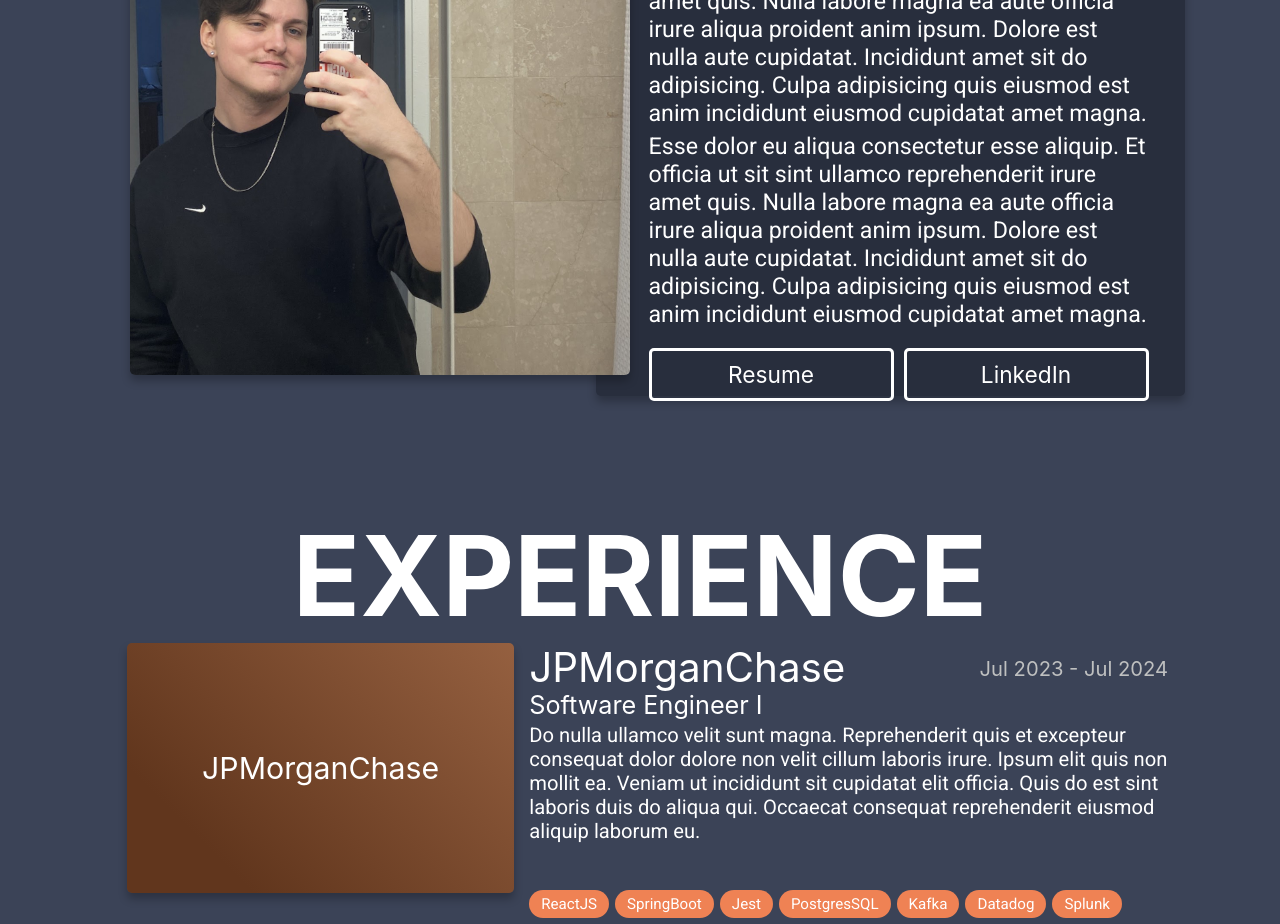
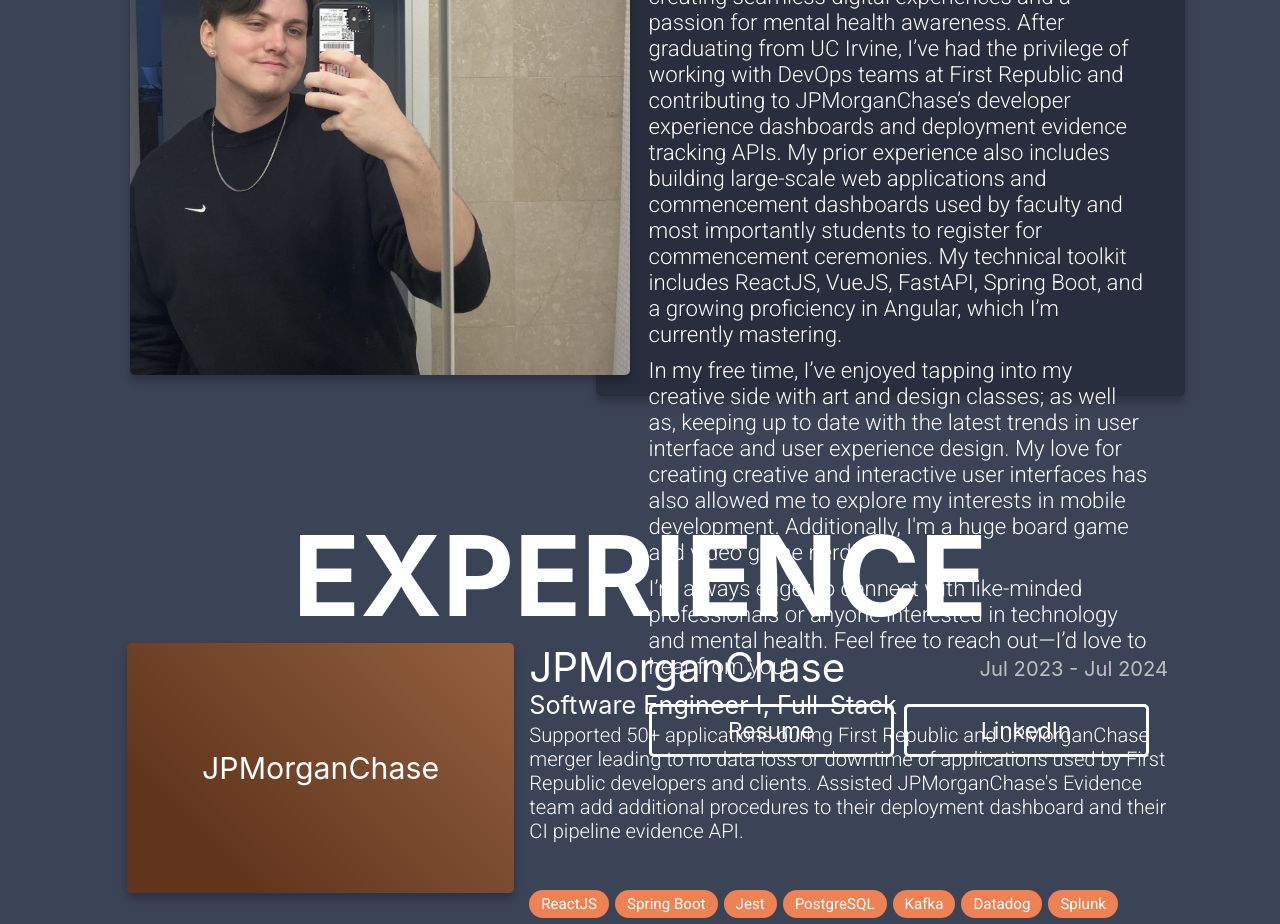
Before and after one commit to RileyChampion/personal-website-2.0, a React (Create React App) app: page / in a window 1280 px wide. Shown: the part 1280-2204 px from the top of the page. Built offline with nearby package versions, Linux system fonts and the light colour scheme; a web font is replaced by a local one.

Commit message:
Additional text content, slight changes to styling and resume change

```diff
--- a/src/components/ContactModal/ContactModal.tsx
+++ b/src/components/ContactModal/ContactModal.tsx
@@ -17,6 +17,7 @@
                             <img
                                 src={RileyPicture}
                                 height="200px"
+                                alt="Riley Champion"
                             />
                         </div>
                     <h2>Riley Champion</h2>
--- a/src/config/experience.json
+++ b/src/config/experience.json
@@ -3,11 +3,11 @@
         "name" : "JPMorganChase",
         "website": "https://www.jpmorganchase.com/",
         "gradient" : "linear-gradient(45deg, rgba(97,54,29,1) 20%, rgba(149,96,64,1) 100%)",
-        "title": "Software Engineer I",
+        "title": "Software Engineer I, Full-Stack",
         "start" : "Jul 2023",
         "end" : "Jul 2024",
-        "experience" : ["Do nulla ullamco velit sunt magna. Reprehenderit quis et excepteur consequat dolor dolore non velit cillum laboris irure. Ipsum elit quis non mollit ea. Veniam ut incididunt sit cupidatat elit officia. Quis do est sint laboris duis do aliqua qui. Occaecat consequat reprehenderit eiusmod aliquip laborum eu."],
-        "tech" :  ["ReactJS", "SpringBoot", "Jest", "PostgresSQL", "Kafka", "Datadog", "Splunk", "Terraform", "AWS"]
+        "experience" : ["Supported 50+ applications during First Republic and JPMorganChase merger leading to no data loss or downtime of applications used by First Republic developers and clients. Assisted JPMorganChase's Evidence team add additional procedures to their deployment dashboard and their CI pipeline evidence API."],
+        "tech" :  ["ReactJS", "Spring Boot", "Jest", "PostgreSQL", "Kafka", "Datadog", "Splunk", "Terraform", "AWS"]
     },
     {
         "name": "First Republic",
@@ -16,8 +16,8 @@
         "title": "Software Engineer, Developer Experience",
         "start" : "Aug 2022",
         "end" : "Jul 2023",
-        "experience" : ["Duis pariatur consequat ipsum in adipisicing. Dolore velit laboris enim labore nulla. Aute labore Lorem ea cillum anim non amet. Velit mollit nostrud in nulla dolor. Non laboris labore pariatur tempor consequat. Nisi amet deserunt magna non consequat non quis."],
-        "tech" :  ["Flask", "SpringBoot", "Node.js", ".NET", "Docker", "Kubernetes", "Jenkins", "JFrog Artifactory", "NewRelic", "Aquasec", "Veracode", "WebInspect", "AWS"]
+        "experience" : ["Developed a customized Python CLI build and deployment tools, streamlining processes for 1000+ engineers. Increased efforts of visibility of security vulnerabilities using Aquasec, WebInspect, and Veracode for the DevOps team’s internal sample applications and devops toolkit by running daily, automated Jenkins cronjobs. Began working on efforts to overhaul from Python to Golang and modularization efforts of the firm’s internal developer tool kit."],
+        "tech" :  ["Flask", "Spring Boot", "Node.js", ".NET", "Docker", "Kubernetes", "Jenkins", "JFrog Artifactory", "NewRelic", "Aquasec", "Veracode", "WebInspect", "AWS"]
     },
     {
         "name": "UCIrvine Student Affairs IT",
@@ -26,7 +26,7 @@
         "title": "Full Stack Web Developer",
         "start" : "Mar 2021",
         "end" : "Jun 2022",
-        "experience" : ["Est elit consequat laboris exercitation est do eiusmod velit nisi voluptate excepteur irure nulla. Lorem irure magna laborum mollit cillum ex voluptate sunt dolor mollit irure est tempor duis. Consequat do aliqua tempor exercitation consectetur duis qui fugiat. Ullamco sit officia quis aliqua. Est Lorem minim nisi nisi sint nostrud occaecat velit ea sint mollit ut. Ullamco qui id commodo in commodo aute officia dolore. Non in velit cupidatat minim elit veniam culpa ut voluptate nostrud id Lorem velit."],
+        "experience" : ["Utilized VueJS, PHP-Laravel, and MySQL to develop a responsive web portal for 10,000+ UC Irvine students registering for graduation ceremonies. Designed and deployed the Volunteer HQ view to enhance staff tracking of volunteer assignments, check-in/out statuses, and profiles, resulting in streamlined volunteer management processes. Launched a QR scanning check-in page, using vue-qrcode-reader, reducing student check-in time by 1 hour and improving the efficiency of volunteer management during graduation ceremonies."],
         "tech" :  ["VueJS", "Laravel", "MySQL", "SASS", "Cypress", "Lando"]
     }
 ]
--- a/src/views/AboutMe.tsx
+++ b/src/views/AboutMe.tsx
@@ -15,6 +15,7 @@
                         <div className="about-me-content-image-box">
                             <img src={RileyPicture}
                                 className="about-me-content-image"
+                                alt="Riley Champion"
                             />
                         </div>
                     </FadeInSection>
@@ -25,8 +26,9 @@
                                     <h4>Hey! I'm Riley 👋🏼</h4>
                                 </div>
                                 <div className="about-me-content-info-text">
-                                    <p>Esse dolor eu aliqua consectetur esse aliquip. Et officia ut sit sint ullamco reprehenderit irure amet quis. Nulla labore magna ea aute officia irure aliqua proident anim ipsum. Dolore est nulla aute cupidatat. Incididunt amet sit do adipisicing. Culpa adipisicing quis eiusmod est anim incididunt eiusmod cupidatat amet magna.</p>
-                                    <p>Esse dolor eu aliqua consectetur esse aliquip. Et officia ut sit sint ullamco reprehenderit irure amet quis. Nulla labore magna ea aute officia irure aliqua proident anim ipsum. Dolore est nulla aute cupidatat. Incididunt amet sit do adipisicing. Culpa adipisicing quis eiusmod est anim incididunt eiusmod cupidatat amet magna.</p>
+                                    <p>I am a passionate software engineer, full stack developer, and D&D enthusiast with a love for creating seamless digital experiences and a passion for mental health awareness. After graduating from UC Irvine, I’ve had the privilege of working with DevOps teams at First Republic and contributing to JPMorganChase’s developer experience dashboards and deployment evidence tracking APIs. My prior experience also includes building large-scale web applications and commencement dashboards used by faculty and most importantly students to register for commencement ceremonies. My technical toolkit includes ReactJS, VueJS, FastAPI, Spring Boot, and a growing proficiency in Angular, which I’m currently mastering.</p>
+                                    <p>In my free time, I’ve enjoyed tapping into my creative side with art and design classes; as well as, keeping up to date with the latest trends in user interface and user experience design. My love for creating creative and interactive user interfaces has also allowed me to explore my interests in mobile development. Additionally, I'm a huge board game and video game nerd!</p>
+                                    <p>I’m always eager to connect with like-minded professionals or anyone interested in technology and mental health. Feel free to reach out—I’d love to hear from you!</p>
                                 </div>
                                 <div className="about-me-content-info-buttons-container">
                                     <button
--- a/src/views/Experience.tsx
+++ b/src/views/Experience.tsx
@@ -18,7 +18,7 @@
                         return (
                             <FadeInSection fadeIn="1.25s" floatUp="1.25s">
                                 <div key={"experience-"+ index} className="experience-content-container">
-                                    <a href={experience.website} target="_blank">
+                                    <a href={experience.website} target="_blank" rel='noopener noreferrer'>
                                         <div className="experience-content-graphic" style={{background: experience.gradient}}>
                                             <h5>{experience.name}</h5>
                                         </div>
@@ -26,7 +26,7 @@
                                     <div className="experience-content-text-container">
                                         <div className="experience-content-text-title">
                                             <div className="experience-content-text-title-year">
-                                                <a href={experience.website}><h3>{experience.name}<FontAwesomeIcon className="experience-link-icon" icon={faAnglesRight} /></h3></a>
+                                                <a href={experience.website} target="_blank" rel='noopener noreferrer'><h3>{experience.name}<FontAwesomeIcon className="experience-link-icon" icon={faAnglesRight} /></h3></a>
                                                 <h5>{experience.start} - {experience.end}</h5>
                                             </div>
                                             <h4>{experience.title}</h4>
--- a/src/views/Projects.tsx
+++ b/src/views/Projects.tsx
@@ -34,7 +34,7 @@
                                             <td className="projects-table-cell-project">
                                                 <div>
                                                     <div className="projects-table-cell-name-sm-screen">
-                                                        <a href={project.link}>{project.project}<FontAwesomeIcon className="project-link-icon" icon={faAnglesRight} /></a>
+                                                        <a href={project.link} target="_blank" rel='noopener noreferrer'>{project.project}<FontAwesomeIcon className="project-link-icon" icon={faAnglesRight} /></a>
                                                     </div>
                                                     <div className="projects-table-cell-name-lg-screen">
                                                         {project.project}
@@ -49,7 +49,7 @@
                                                 </div>
                                             </td>
                                             <td className="projects-table-cell-link">
-                                                <a href={project.link} target="_blank">{project.link.includes("github.com") ? <FontAwesomeIcon style={{marginRight: "5px"}} icon={faGithub} /> : "" } {project.link.includes("github.com") ? "GitHub" : project.link.replace(/^https?\:\/\//i, "") }<FontAwesomeIcon className="project-link-icon" icon={faAnglesRight} /></a>
+                                                <a href={project.link} target="_blank" rel='noopener noreferrer'>{project.link.includes("github.com") ? <FontAwesomeIcon style={{marginRight: "5px"}} icon={faGithub} /> : "" } {project.link.includes("github.com") ? "GitHub" : project.link.replace(/^https?:\/\//i, "") }<FontAwesomeIcon className="project-link-icon" icon={faAnglesRight} /></a>
                                             </td>
                                         </tr>
                                     );
--- a/src/views/styles/about-me.scss
+++ b/src/views/styles/about-me.scss
@@ -52,8 +52,9 @@
                 margin-bottom: 15px;
                 p {
                     font-family: $text-font-secondary, 'sans-serif';
-                    font-size: 2.30ch;
-                    margin-bottom: 5px;
+                    font-size: 2.20ch;
+                    margin-bottom: 10px;
+                    font-weight: 300;
                 }
             }
             .about-me-content-info-buttons-container {
--- a/src/views/styles/experience.scss
+++ b/src/views/styles/experience.scss
@@ -85,6 +85,7 @@
             margin-bottom: 10px;
             p {
                 font-family: 'Roboto', 'sans-serif';
+                font-weight: 300;
             }
         }
         .experience-content-text-tech-list {
```
Also changed, not shown: 1 other file (tests, documents, lock files or other folders).
